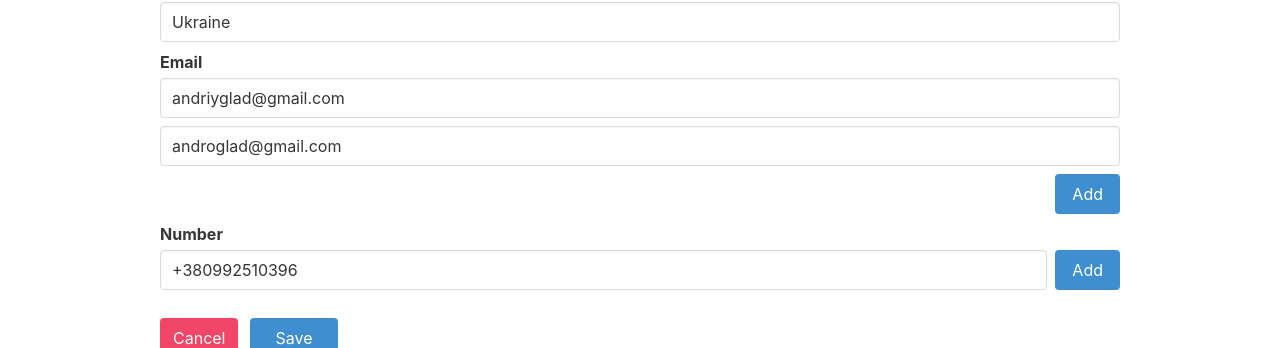
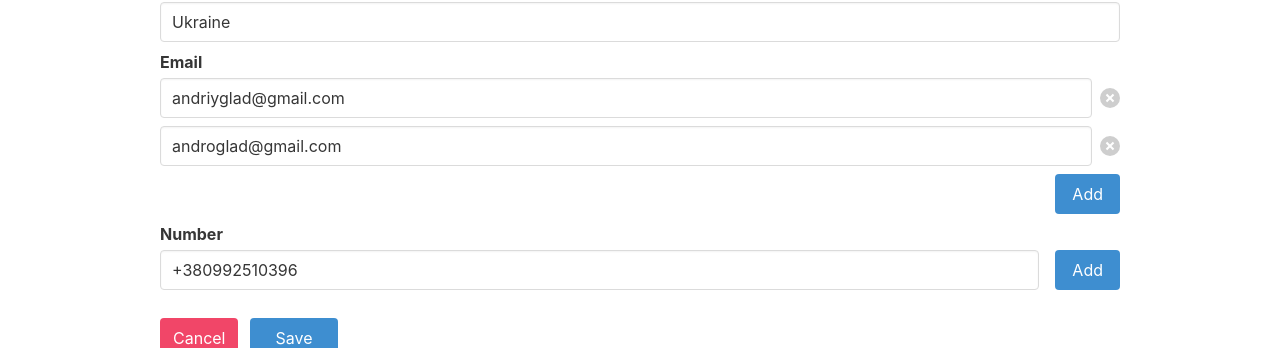
Before and after one commit to jojnajbude/phone_catalog, a React (Create React App) app: page /edit-contact/1 in a window 1280 px wide. Shown: the part 470-818 px from the top of the page. Built offline with nearby package versions, Linux system fonts and the light colour scheme.

Commit message:
Had created the delete button for multiline inputs

```diff
--- a/package.json
+++ b/package.json
@@ -1,6 +1,7 @@
 {
   "name": "phone_catalog",
   "version": "0.1.0",
+  "homepage": "https://jojnajbude.github.io/phone_catalog",
   "private": true,
   "dependencies": {
     "@testing-library/jest-dom": "^5.16.5",
@@ -26,6 +27,7 @@
     "build": "react-scripts build",
     "test": "react-scripts test",
     "eject": "react-scripts eject",
+    "predeploy": "npm run build",
     "deploy": "gh-pages -d build"
   },
   "eslintConfig": {
--- a/src/components/CreateEditContact/CreateEditContact.tsx
+++ b/src/components/CreateEditContact/CreateEditContact.tsx
@@ -10,26 +10,13 @@ import './CreateEditContact.scss';
 
 type Props = {};
 
-const formInputs = {
-  id: 'Id',
-  name: 'Name',
-  lastName: 'Last Name',
-  address: 'Address',
-  city: 'City',
-  country: 'Country',
-  email: 'Email',
-  number: 'Number',
-};
-
 export const CreateEditContact: FC<Props> = () => {
   const navigator = useNavigate();
   const { contactId } = useParams();
 
   const contactToEdit = contactId ? contactApi.getContactById(+contactId) : null;
 
-  console.log(contactToEdit);
-
-  const [contact, setContact] = useState(contactToEdit
+  const [contact, setContact] = useState<Contact>(contactToEdit
     ? contactToEdit
     : {
       id: 0,
@@ -49,8 +36,6 @@ export const CreateEditContact: FC<Props> = () => {
       .assign({}, currContact, { [field]: value });
     }
     );
-
-    console.log(contact);
   };
 
   const setNewFieldArray = (
@@ -64,8 +49,6 @@ export const CreateEditContact: FC<Props> = () => {
       if (newData) {
         newData.value = newValue;
       }
-
-      console.log(newData, newValue);
 
       return Object.assign({}, currContact, {});
     });
@@ -122,6 +105,7 @@ export const CreateEditContact: FC<Props> = () => {
           label={'Email'}
           onChange={setNewFieldArray}
           value={contact.email}
+          toRemove={setNewField}
           type={'email'}
         />
 
@@ -129,6 +113,7 @@ export const CreateEditContact: FC<Props> = () => {
           name={'number'}
           label={'Number'}
           onChange={setNewFieldArray}
+          toRemove={setNewField}
           value={contact.number}
         />
 
--- a/src/components/FormField/FormField.tsx
+++ b/src/components/FormField/FormField.tsx
@@ -1,7 +1,5 @@
 import classNames from "classnames";
 import { FC, useState } from "react";
-import { isatty } from "tty";
-import { Contact } from "../../types/Contact";
 
 type Props = {
   name: string,
--- a/src/components/FormFieldArray/FormFieldArray.tsx
+++ b/src/components/FormFieldArray/FormFieldArray.tsx
@@ -8,6 +8,7 @@ type Props = {
   label?: string,
   value: Email[] | Number[],
   onChange: (field: string, id: number, newValue: any) => void,
+  toRemove: (field: any, value: any) => void,
   type?: string,
 }
 
@@ -16,6 +17,7 @@ export const FormFieldArray: FC<Props> = ({
   label = name,
   value,
   onChange,
+  toRemove,
   type = 'text',
 }) => {
   const isThe = ['Name', 'Email', 'Number'].includes(name);
@@ -30,9 +32,13 @@ export const FormFieldArray: FC<Props> = ({
       value: '',
     });
 
-    console.log(value);
+    setCount(value.length);
+  };
 
-    setCount(curr => curr + 1);
+  const removeField = (id: number) => {
+    toRemove(name, value.filter(item => item.id !== id));
+
+    setCount(curr => curr - 1);
   };
 
   return (
@@ -53,20 +59,33 @@ export const FormFieldArray: FC<Props> = ({
             'mr-2': value.length === 1,
           },
         )}>
-          {value.map(({ id }, i) => (
+          {value.map(({ id, value }, i) => (
+            <div
+              key={id}
+              className="is-flex is-align-items-center mb-2"
+            >
               <input
-              key={id}
-              className='input mb-2'
+                className='input mr-2'
                 type={type}
                 placeholder={`Enter${isThe ? ' the' : ''} ${label}`}
-              value={value[i].value}
+                value={value}
                 onChange={(event) => {
                   console.log('here');
-                onChange(name, value[i].id ,event.target.value);
+                  onChange(name, id ,event.target.value);
                   setCount(curr => curr);
                 }}
               />
+
+              {count > 1 && (
+                <button
+                  className="delete"
+                  onClick={() => removeField(id)}
+                />
+              )}
+            </div>
           ))}
+
+
         </div>
 
         <button
```
Lines whose indentation alone changed are shown as unchanged.
